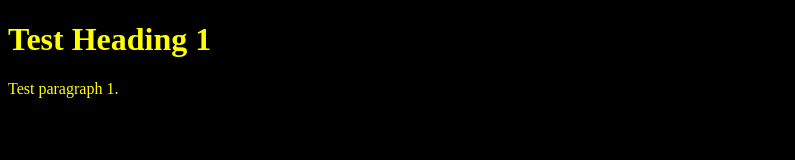
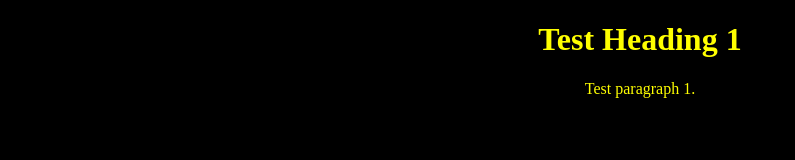
Before and after one commit to JuhlIT/JuhlITWebsite, a plain HTML site: page index.html in a window 1280 px wide. Shown: the whole page, without its empty margins (0-795 px from the left). Drawn offline with Linux system fonts and the light colour scheme.

Commit message:
Update index.html
Testing linking .css to index.html

```diff
--- a/index.html
+++ b/index.html
@@ -4,12 +4,15 @@
 
 <head>
     <title>Juhl IT</title>
+    <link rel="stylesheet" href="style.css">
 </head>
 
 <body style="background-color:black;">
 
+<div class="center">
 <h1 style="color:yellow;">Test Heading 1</h1>
 <p style="color:yellow;">Test paragraph 1.</p>
+</div>
 
 </body>
 </html>
```
